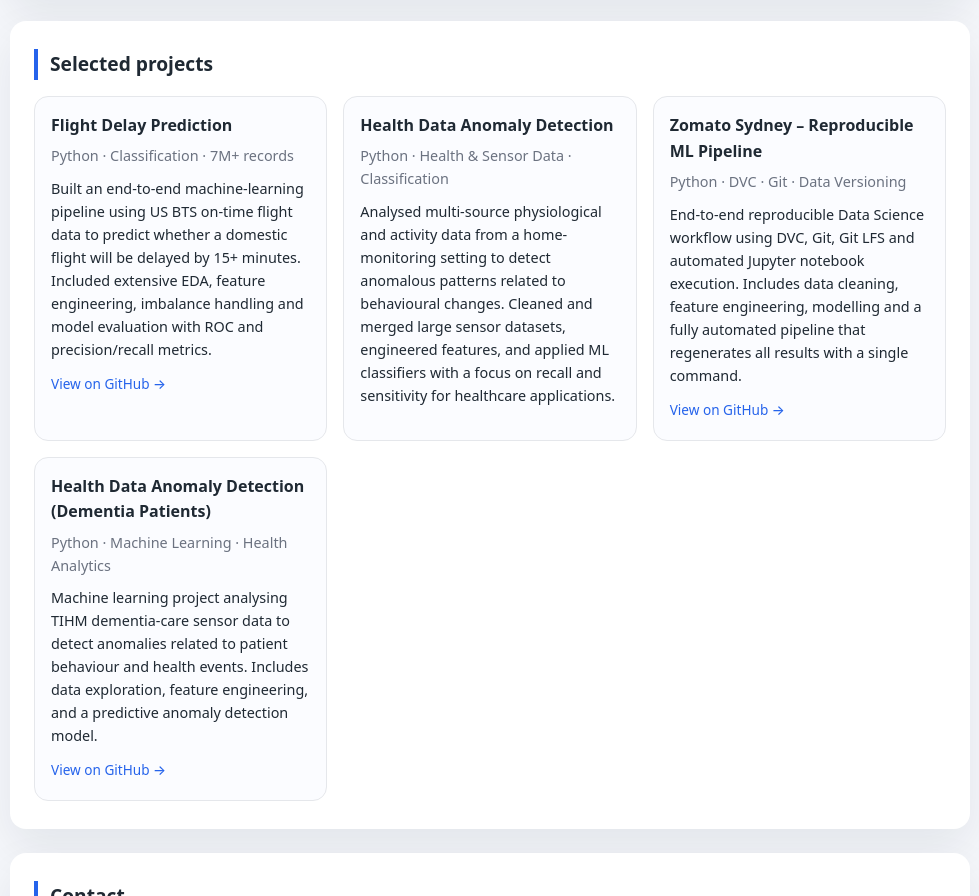
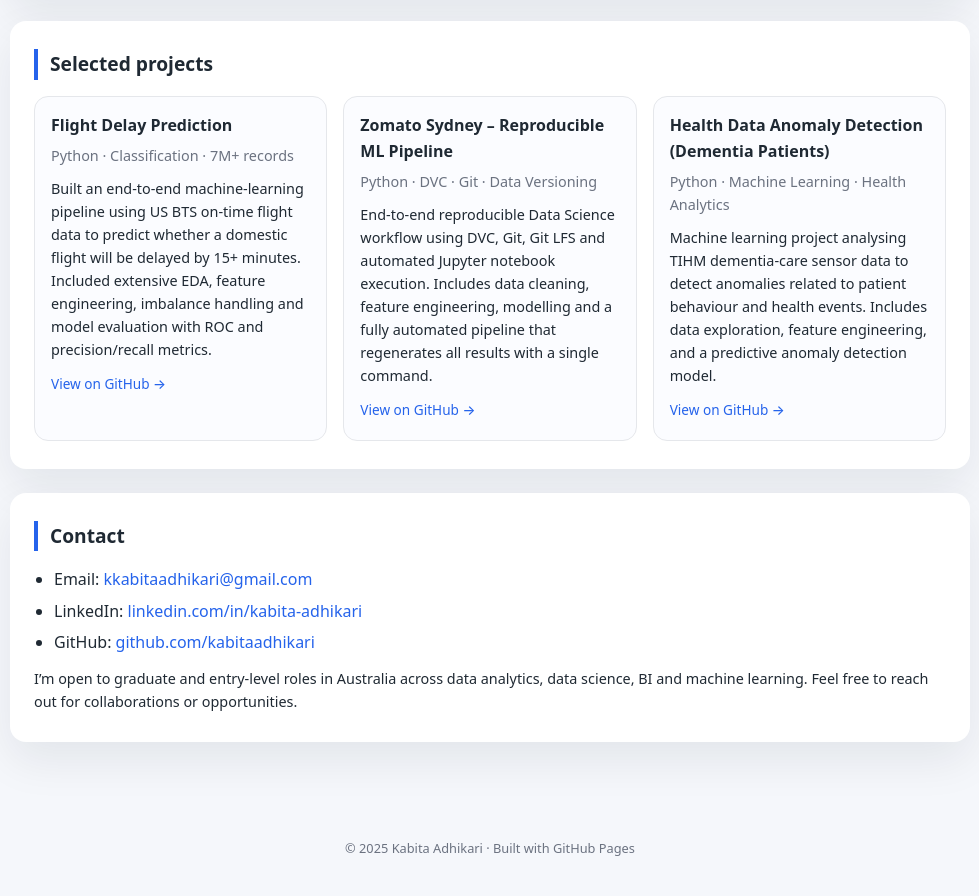
Before and after one commit to kabitaadhikari/kabitaadhikari.github.io, a plain HTML site: page index.html in a window 1280 px wide. Shown: the part 1246-2142 px from the top of the page, without its empty margins (150-1129 px from the left). Drawn offline with Linux system fonts and the light colour scheme.

Commit message:
Remove Health Data Anomaly Detection project card
Removed project card for Health Data Anomaly Detection.

```diff
--- a/index.html
+++ b/index.html
@@ -356,19 +356,6 @@
           </a>
         </div>
 
-        <div class="project-card">
-          <h4>Health Data Anomaly Detection</h4>
-          <p class="project-meta">Python · Health & Sensor Data · Classification</p>
-          <p>
-            Analysed multi-source physiological and activity data from a home-monitoring
-            setting to detect anomalous patterns related to behavioural changes. Cleaned and
-            merged large sensor datasets, engineered features, and applied ML classifiers
-            with a focus on recall and sensitivity for healthcare applications.
-          </p>
-          <!-- Add your real repo link when ready -->
-          <!-- <a href="YOUR_REPO_LINK" target="_blank">View on GitHub →</a> -->
-        </div>
-
        <div class="project-card">
   <h4>Zomato Sydney – Reproducible ML Pipeline</h4>
   <p class="project-meta">Python · DVC · Git · Data Versioning</p>
```
